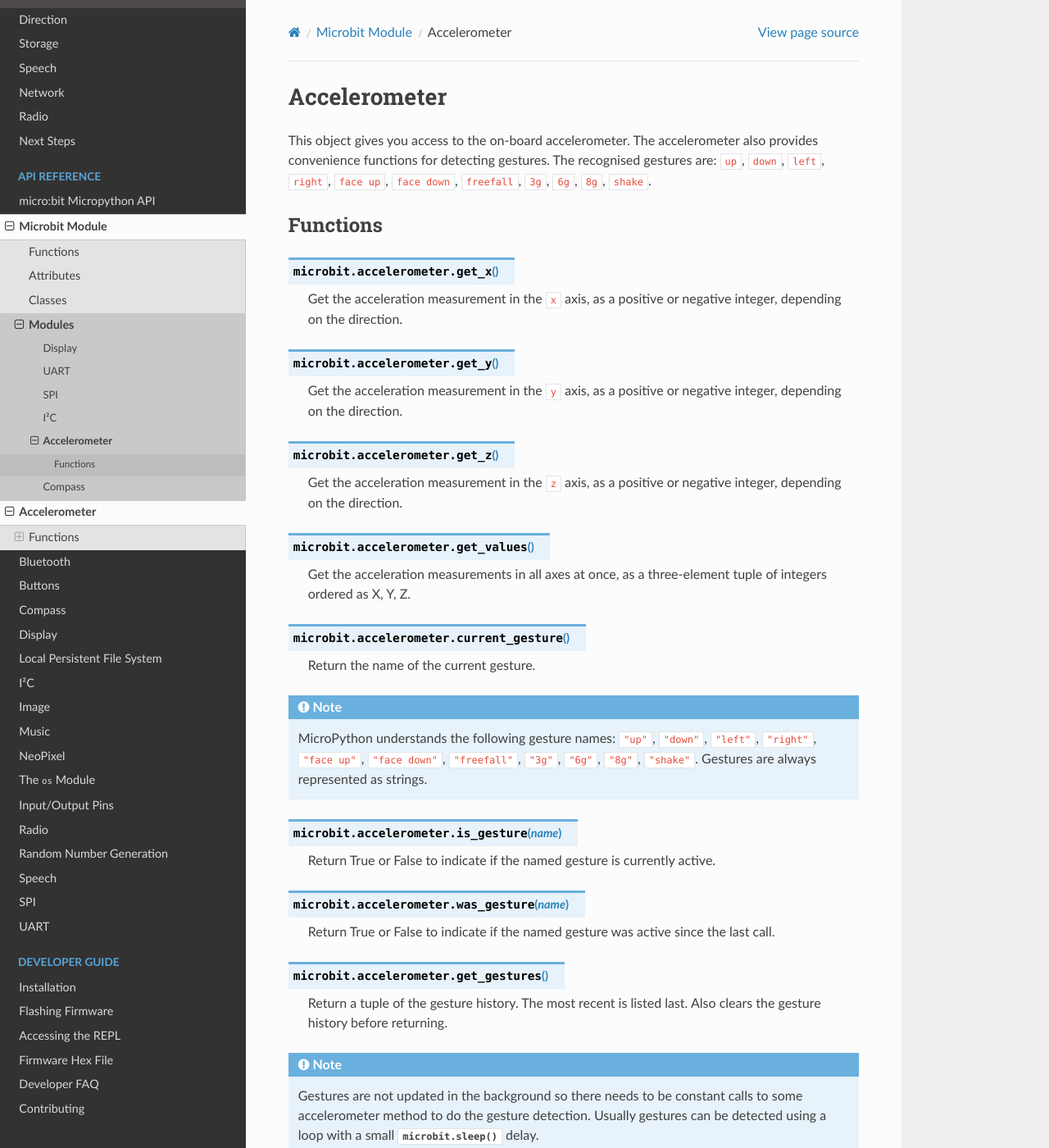
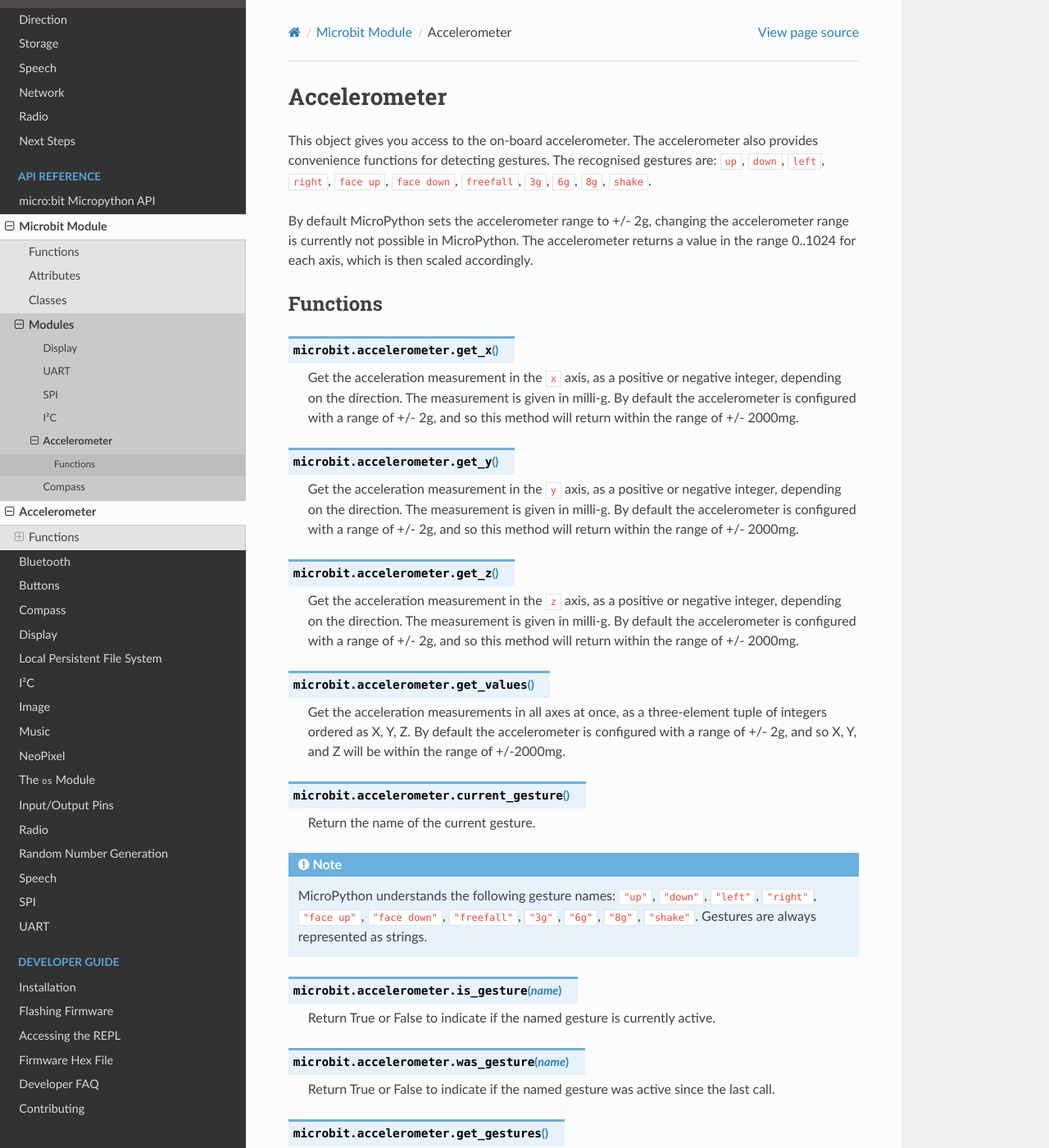
Before and after one commit to bbcmicrobit/micropython, a Sphinx documentation site: the page built from docs/accelerometer.rst, in a window 1280 px wide and 1400 px high. Shown: the whole window at 82% size. Built offline with Sphinx 7.4.7 and the Read the Docs theme 2.0.0, drawn with Linux system fonts in a browser that asks for light colours.

Commit message:
docs: Add accelerometer range and units (#584)

```diff
--- a/docs/accelerometer.rst
+++ b/docs/accelerometer.rst
@@ -8,6 +8,10 @@
 recognised gestures are: ``up``, ``down``, ``left``, ``right``, ``face up``,
 ``face down``, ``freefall``, ``3g``, ``6g``, ``8g``, ``shake``.
 
+By default MicroPython sets the accelerometer range to +/- 2g, changing the
+accelerometer range is currently not possible in MicroPython.
+The accelerometer returns a value in the range 0..1024 for each axis, which is
+then scaled accordingly.
 
 Functions
 =========
@@ -15,24 +19,30 @@
 .. py:function:: get_x()
 
     Get the acceleration measurement in the ``x`` axis, as a positive or
-    negative integer, depending on the direction.
-
+    negative integer, depending on the direction. The measurement is given in
+    milli-g. By default the accelerometer is configured with a range of +/- 2g,
+    and so this method will return within the range of +/- 2000mg.
 
 .. py:function:: get_y()
 
     Get the acceleration measurement in the ``y`` axis, as a positive or
-    negative integer, depending on the direction.
-
+    negative integer, depending on the direction. The measurement is given in
+    milli-g. By default the accelerometer is configured with a range of +/- 2g,
+    and so this method will return within the range of +/- 2000mg.
 
 .. py:function:: get_z()
 
     Get the acceleration measurement in the ``z`` axis, as a positive or
-    negative integer, depending on the direction.
+    negative integer, depending on the direction. The measurement is given in
+    milli-g. By default the accelerometer is configured with a range of +/- 2g,
+    and so this method will return within the range of +/- 2000mg.
 
 .. py:function:: get_values()
 
     Get the acceleration measurements in all axes at once, as a three-element
     tuple of integers ordered as X, Y, Z.
+    By default the accelerometer is configured with a range of +/- 2g, and so
+    X, Y, and Z will be within the range of +/-2000mg.
 
 .. py:function:: current_gesture()
 
```
